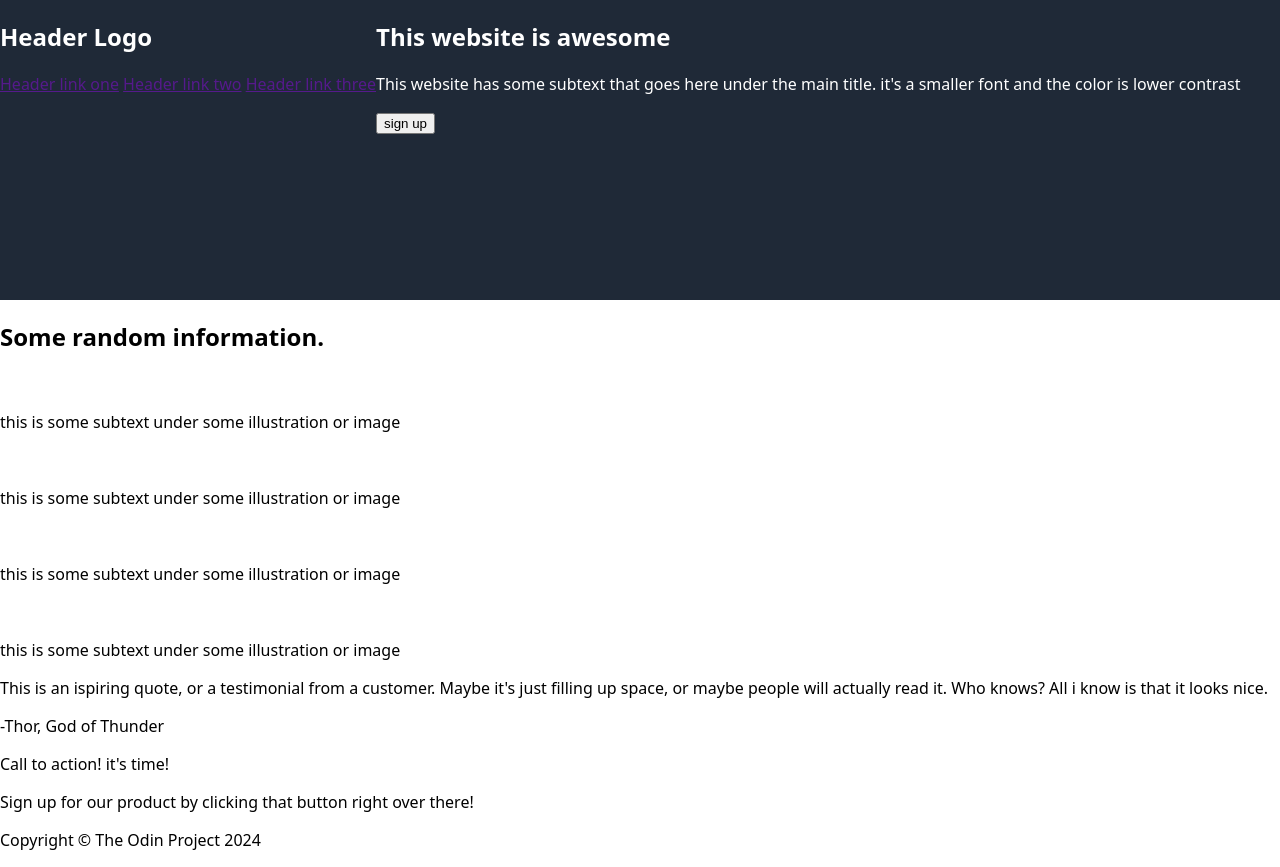
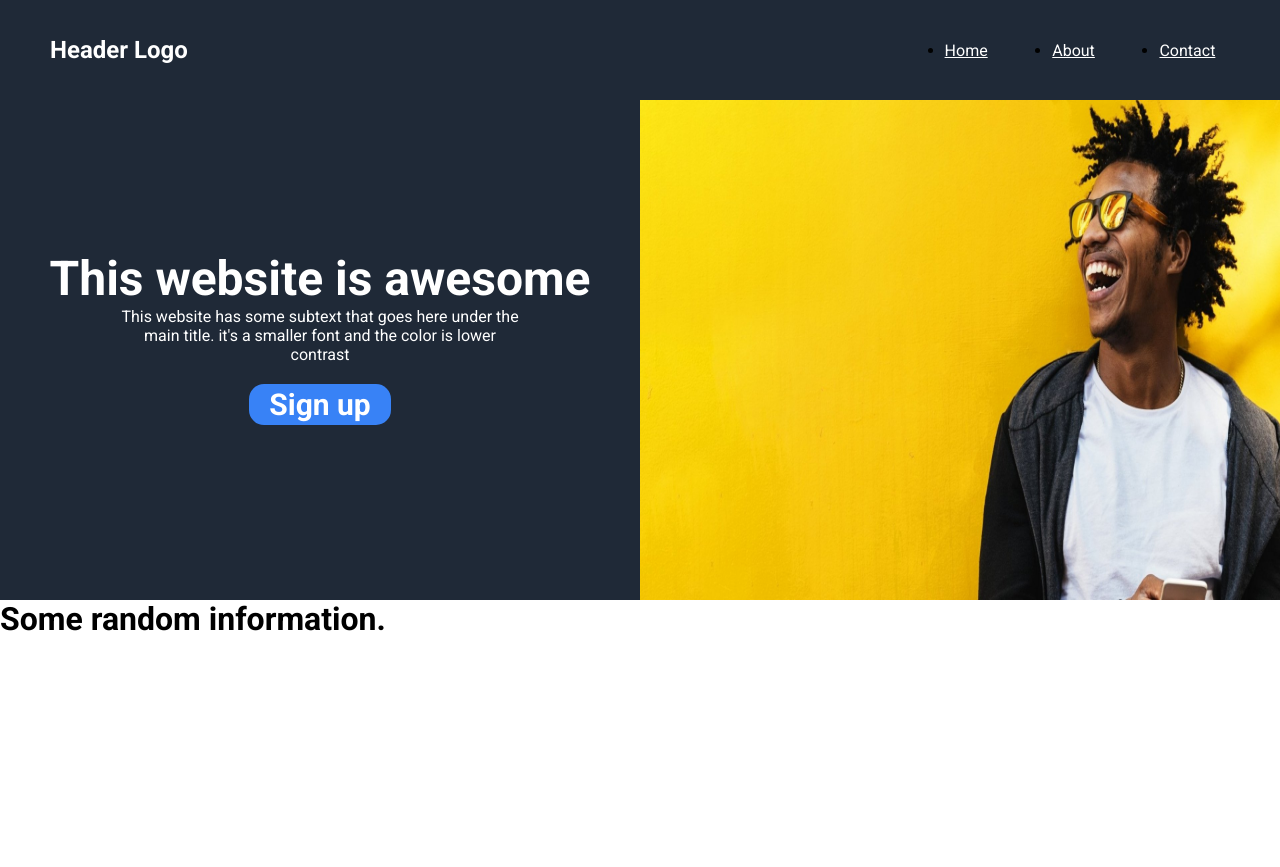
Before and after one commit to Tane1992/landing-page-project, a plain HTML site: page index.html in a window 1280 px wide. After the commit the page ends 800 px from the top, so only its background shows below. Drawn offline with Linux system fonts and the light colour scheme.

Commit message:
my progress so far for the landing page assessment

```diff
--- a/index.html
+++ b/index.html
@@ -3,45 +3,40 @@
 <head>
   <meta charset="UTF-8">
   <meta name="viewport" content="width=device-width, initial-scale=1.0">
+  <link rel="preconnect" href="https://fonts.googleapis.com">
+<link rel="preconnect" href="https://fonts.gstatic.com" crossorigin>
+<link href="https://fonts.googleapis.com/css2?family=Roboto:ital,wght@0,100;0,300;0,400;0,500;0,700;0,900;1,100;1,300;1,400;1,500;1,700;1,900&display=swap" rel="stylesheet">
   <link rel="stylesheet" href="style.css">
-  <title>landing page project</title>
+  <title>landing page</title>
 </head>
 <body>
-  <header id="heading">
-    <section>
-      <h1>Header Logo</h1>
-      <a href="">Header link one</a>
-      <a href="">Header link two</a>
-      <a href="">Header link three</a>
-    </section>
-    <section>
-      <h1>This website is awesome</h1>
-      <p>This website has some subtext that goes here under the main title. it's a smaller font and the color is lower contrast</p>
-      <button>sign up</button>
-      <img src="" alt="">
-    </section>
+  <header>
+    <h1 class="logo">Header Logo</h1>
+    <nav class="navbar">
+      <ul>
+        <li><a href="#">Home</a></li>
+        <li><a href="#">About</a></li>
+        <li><a href="#">Contact</a></li>
+      </ul>
+    </nav>
   </header>
-  <section>
-    <h2>Some random information.</h2>
+  <main>
+    <div class="flex-wrapper">
+      <div class="hero">
+        <h1>This website is awesome</h1>
+        <p>This website has some subtext that goes here under the<br> main title. it's a smaller font and the color is lower<br> contrast</p>
+        <button>Sign up</button>
+      </div>
+        <img class="image" src="some-guy-smilling.jpg" alt="a guy  with shades on and smiling">
+  </div>
+  <div class="middle-wrapper">
+    <h1>Some random information.</h1>
     <img src="" alt="">
-    <p>this is some subtext under some illustration or image</p>
     <img src="" alt="">
-    <p>this is some subtext under some illustration or image</p>
     <img src="" alt="">
-    <p>this is some subtext under some illustration or image</p>
     <img src="" alt="">
-    <p>this is some subtext under some illustration or image</p>
-  </section>
-  <section>
-    <p>This is an ispiring quote, or a testimonial from a customer. Maybe it's just filling up space, or maybe people will actually read it. Who knows? All i know is that it looks nice.</p>
-    <p>-Thor, God of Thunder</p>
-  </section>
-  <section>
-    <p>Call to action! it's time!</p>
-    <p>Sign up for our product by clicking that button right over there!</p>
-  </section>
-  <footer>
-    <p>Copyright &#169; The Odin Project 2024</p>
-  </footer>
+  </div>
+  </main>
+  <footer></footer>
 </body>
 </html>
--- a/style.css
+++ b/style.css
@@ -1,14 +1,88 @@
-body {
+*{
+  margin: 0px;
+  padding: 0px;
+  box-sizing: border-box;
+  font-family: "Roboto", sans-serif;
+}
+
+/* styles for the header area */
+header{
   margin: 0;
   padding: 0;
-  font-family: system-ui, Arial;
+  width: 100%;
+  height: 100px;
+  background-color: #1f2937;
+  display: flex;
+  flex: 1;
+  align-items: center;
 }
 
-#heading {
+header .logo{
+  font-size: 24px;
+  margin-left: 50px;
+}
+
+header .logo, a{
+  color: white;
+}
+
+.navbar{
+  margin-left: auto;
+}
+
+ul{
   display: flex;
-  margin:0;
-  height: 300px;
-  width: auto;
+  justify-content: space-evenly;
+  width: 400px;
+}
+
+li{
+  transition-duration: 0.35s;
+}
+
+li:hover{
+  transform: scale(1.1);
+}
+
+/*styles for the hero area and image area*/
+.flex-wrapper{
   background-color: #1f2937;
-  color:white;
+  display: flex;
+  height: 500px;
 }
+
+.hero{
+  width: 50%;
+  padding-top: 150px;
+  text-align: center;
+  color: white;
+}
+
+.hero h1{
+  font-size: 48px;
+}
+
+button{
+  font-size: 30px;
+  font-weight: bold;
+  border: none;
+  border-radius: 15px;
+  margin-top: 20px;
+  padding-left: 20px;
+  padding-right: 20px;
+  padding-top: 3px;
+  padding-bottom: 3px;
+  background-color: #3882f6;
+  color: white;
+  cursor: pointer;
+  transition-duration: 0.35s;
+}
+
+button:hover{
+  transform: scale(1.1);
+}
+
+.image{
+  height: auto;
+  width: 50%;
+}
```
Also changed, not shown: some-guy-smilling.jpg (added).
